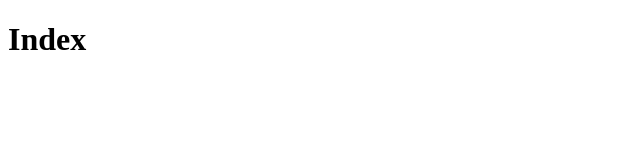
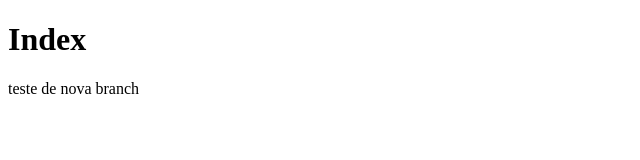
Before and after one commit to WalberCesar/git-exemplo, a plain HTML site: page index.html in a window 1280 px wide. Shown: the whole page, without its empty margins (0-640 px from the left). Drawn offline with Linux system fonts and the light colour scheme.

Commit message:
create a div for test

```diff
--- a/index.html
+++ b/index.html
@@ -7,5 +7,6 @@
 </head>
 <body>
     <h1>Index</h1>
+    <div>teste de nova branch</div>
 </body>
 </html>
```
